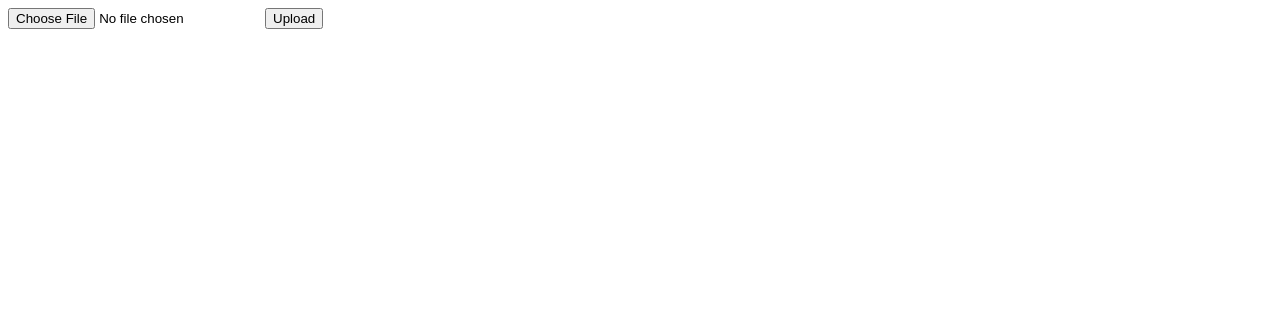
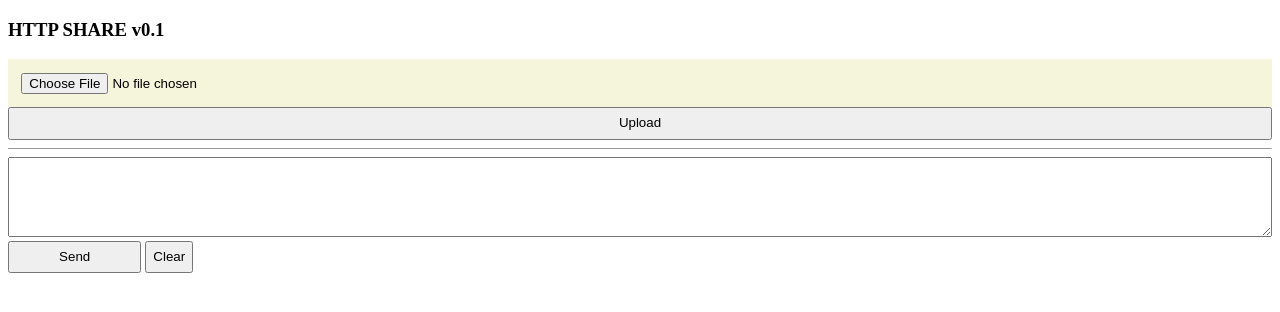
Before and after one commit to iwinmin/http-share, a website: page upload.html in a window 1280 px wide. Drawn offline with Linux system fonts and the light colour scheme.

Commit message:
Update: 增加消息发送

```diff
--- a/upload.html
+++ b/upload.html
@@ -3,10 +3,20 @@
   <head>
     <title>Upload file</title>
     <meta name="viewport" content="width=device-width, initial-scale=1.0">
+    <style>
+      button { line-height: 2em; }
+      input { padding: 1em; background-color: beige;}
+      .w100 { width: 100%; box-sizing: border-box; }
+    </style>
   </head>
   <body>
-    <input type="file" id="file" />
-    <button onclick="doUpload()">Upload</button>
+    <h3>HTTP SHARE v0.1</h3>
+    <input class="w100" type="file" id="file" />
+    <button onclick="doUpload()" class="w100">Upload</button>
+    <hr size="1"/>
+    <textarea id="msg" class="w100" style="height: 6em;"></textarea>
+    <button onclick="doMessage()" style="width: 10em;">Send</button>
+    <button onclick="document.getElementById('msg').value=''">Clear</button>
   </body>
   <script>
     function doUpload() {
@@ -23,5 +33,16 @@
         xhr.send(input.files[0]);
       }
     }
+    function doMessage() {
+      const msg = document.getElementById('msg').value;
+      if (msg.trim()) {
+        const xhr = new XMLHttpRequest();
+        xhr.open('POST', location.pathname + '/message', true);
+        xhr.onload = function(evt) {
+          alert(this.responseText);
+        }
+        xhr.send(msg);
+      }
+    }
   </script>
 </html>
```
Also changed, not shown: index.js (+10 -1 lines).
